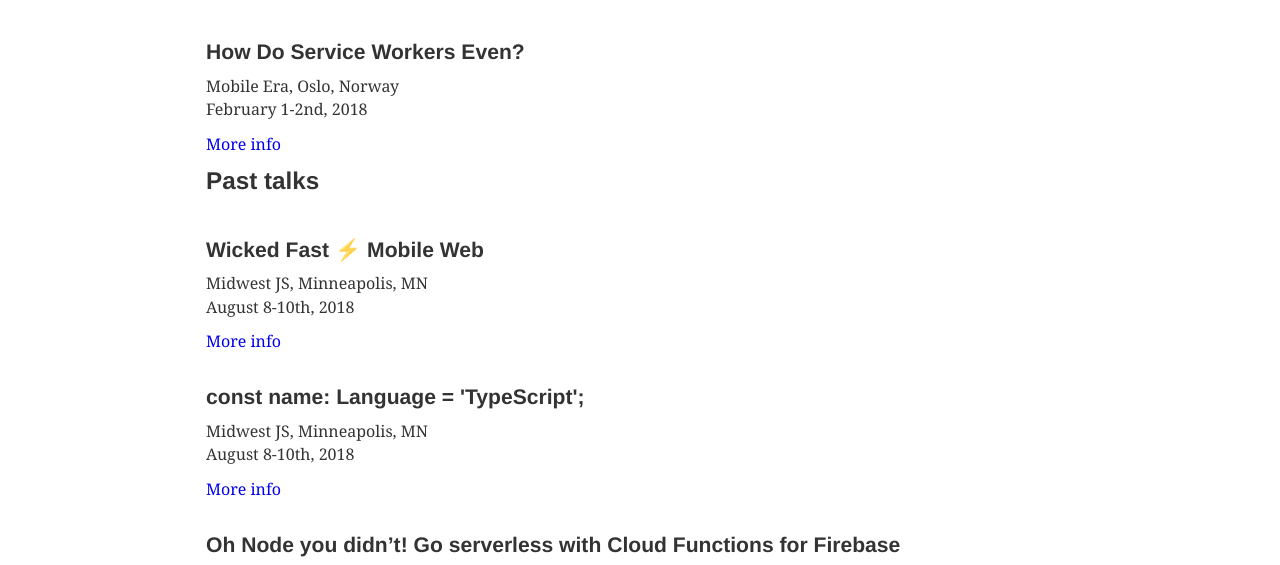
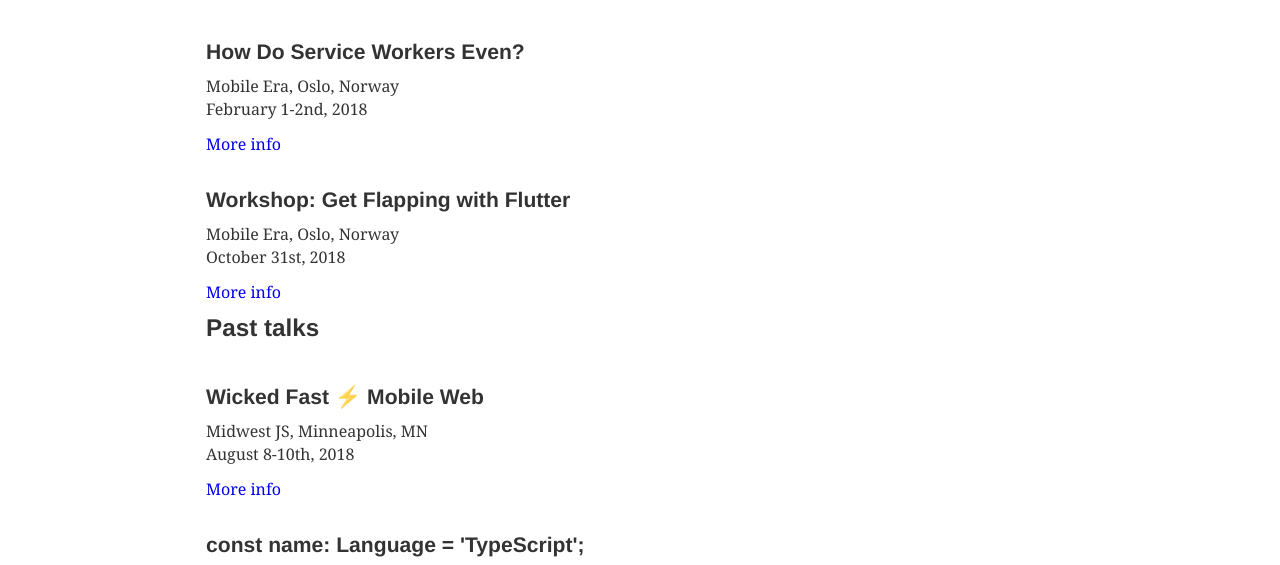
Before and after one commit to pearlbea/pearlbea-gatsby, a Gatsby site: page /talks in a window 1280 px wide. Shown: the part 188-753 px from the top of the page. Built offline with nearby package versions, Linux system fonts and the light colour scheme; Gatsby itself is replaced by a stand-in of ours; some packages are replaced by stand-ins of ours.

Commit message:
Add Flutter workshop

```diff
--- a/src/pages/talks.js
+++ b/src/pages/talks.js
@@ -23,7 +23,7 @@
 
         <h2>Future talks</h2>
         <Grid container alignItems="stretch">
-          <Grid xs={12}>
+          <Grid item xs={12}>
             <ul style={listStyle}>
               <li>
                 <h3 style={{ marginTop: 20 }}>How Do Service Workers Even?</h3>
@@ -33,6 +33,26 @@
               <li>
                 <a
                   href="https://mobileera.rocks/schedule/2018-10-02?sessionId=100"
+                  target="_blank"
+                  rel="noopener noreferrer"
+                >
+                  More info
+                </a>
+              </li>
+            </ul>
+          </Grid>
+          <Grid item xs={12}>
+            <ul style={listStyle}>
+              <li>
+                <h3 style={{ marginTop: 20 }}>
+                  Workshop: Get Flapping with Flutter
+                </h3>
+              </li>
+              <li style={{ marginBottom: 0 }}>Mobile Era, Oslo, Norway</li>
+              <li>October 31st, 2018</li>
+              <li>
+                <a
+                  href="https://ti.to/mobile-era/flutter-workshop"
                   target="_blank"
                   rel="noopener noreferrer"
                 >
```
